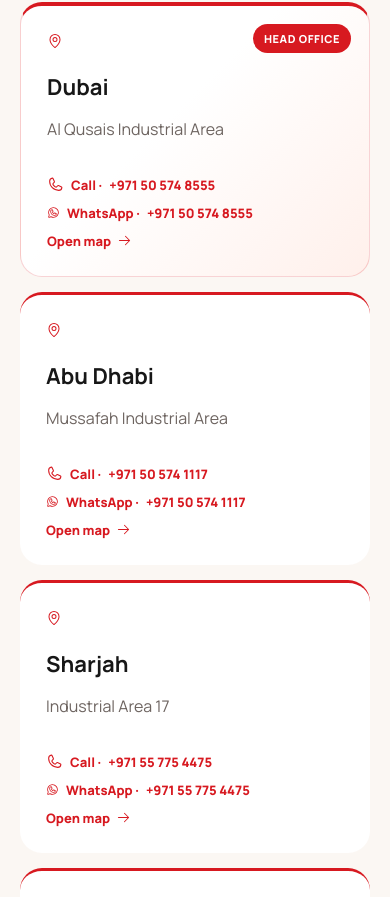
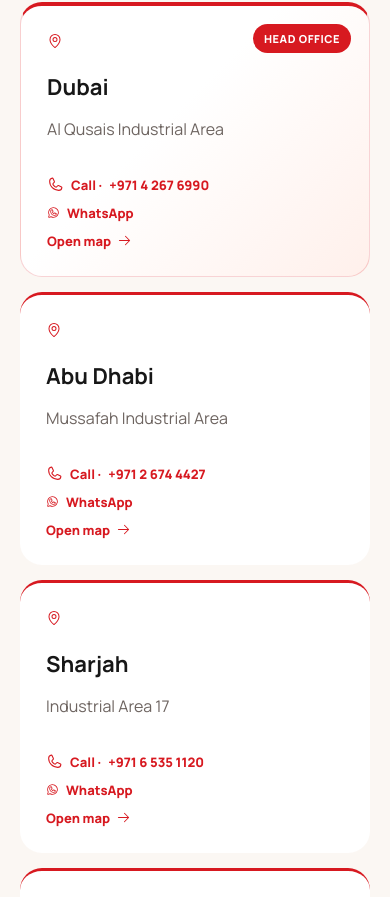
Before and after one commit to Ebrahim-66/ppfire, a React (Vite) app: page / in a window 390 px wide. Shown: the part 10606-11503 px from the top of the page. Built offline with nearby package versions, Linux system fonts and the light colour scheme; no server answers.

Commit message:
Update office phone numbers and WhatsApp links

```diff
--- a/src/App.jsx
+++ b/src/App.jsx
@@ -7,7 +7,7 @@ ar:{dir:'rtl',nav:['من نحن','الخدمات','خبراتنا','المواق
 const sectorAr={'Healthcare':'الرعاية الصحية','Government':'حكومي','Real estate':'العقارات','Facilities':'إدارة المرافق','Education':'التعليم','Maintenance':'الصيانة','Transport':'النقل','Hospitality':'الضيافة','Construction':'المقاولات','Retail':'التجزئة'};
 const formText={en:{inquirySaved:'Thank you for contacting FIRECO. We have received your enquiry and will review it.',inquirySavedNoMail:'Thank you for contacting FIRECO. We have received your enquiry and will review it.',applicationSaved:'Thank you for applying to FIRECO. We have received your application and CV.',applicationSavedNoMail:'Thank you for applying to FIRECO. We have received your application and CV.',submitError:'The server could not accept your submission right now. Please try again shortly.',networkError:'Could not connect to the server. Check your internet connection and try again.',cvError:'Please attach a PDF CV no larger than 3 MB.',cv:'Upload your CV (PDF, up to 3 MB)',sending:'Submitting…'},ar:{inquirySaved:'شكرًا لتواصلك مع فايركو. استلمنا استفسارك وسيقوم فريقنا بمراجعته.',inquirySavedNoMail:'شكرًا لتواصلك مع فايركو. استلمنا استفسارك وسيقوم فريقنا بمراجعته.',applicationSaved:'شكرًا لتقديمك إلى فايركو. استلمنا طلب التوظيف وسيرتك الذاتية.',applicationSavedNoMail:'شكرًا لتقديمك إلى فايركو. استلمنا طلب التوظيف وسيرتك الذاتية.',submitError:'لم يتمكن الخادم من قبول طلبك حالياً. يرجى المحاولة بعد قليل.',networkError:'تعذّر الاتصال بالخادم. تحقق من اتصال الإنترنت وحاول مجدداً.',cvError:'يرجى إرفاق سيرة ذاتية بصيغة PDF لا يتجاوز حجمها 3 ميغابايت.',cv:'ارفع سيرتك الذاتية (PDF، حتى 3 ميغابايت)',sending:'جارٍ الإرسال…'}};
 const logos=[['DAMAC','damac-logo.png'],['Emirates Post Group','emiratespost-logo.png'],['Dubai Health Authority','dubai-health-authority-logo.png'],['Emirates Health Services','emirates-health-services-logo.png'],['Taaleem','taaleem-logo.png'],['Higher Colleges of Technology','higher-colleges-of-technology-logo.png'],['Medcare','medcare-logo.png'],['Aster Clinic','aster-clinic-logo.jpg'],['Dubai Taxi Company','dubai-taxi-company-logo.png'],['Radisson Hotel Group','radisson-hotel-group-logo.png'],['Al Naboodah','al-naboodah-logo.jpg'],['Al Ghurair Construction','al-ghurair-construction-logo.png'],['LIFE Pharmacy','life-pharmacy-logo.jpg'],['Al Maya Group','al-maya-group-logo.png'],['Al Jaber Group','al-jaber-group-logo.png'],['ASGC','asgc-logo.png'],['The Galleria Al Maryah Island','the-galleria-al-maryah-island-logo.png']];
-const offices=[['Dubai','دبي','Al Qusais Industrial Area','منطقة القصيص الصناعية','+971 50 574 8555'],['Abu Dhabi','أبوظبي','Mussafah Industrial Area','منطقة مصفح الصناعية','+971 50 574 1117'],['Sharjah','الشارقة','Industrial Area 17','المنطقة الصناعية 17','+971 55 775 4475'],['Ajman','عجمان','Al Jurf Industrial 2','الجرف الصناعية 2','+971 54 458 4467'],['Umm Al Quwain','أم القيوين','Umm Al Thuoob','أم الثعوب','+971 54 484 4467'],['Ras Al Khaimah','رأس الخيمة','Felyyah','الفيلية','+971 50 574 4498'],['Fujairah','الفجيرة','Al Hail Industrial','الحيل الصناعية','+971 50 574 4498']];
+const offices=[['Dubai','دبي','Al Qusais Industrial Area','منطقة القصيص الصناعية','+971 4 267 6990'],['Abu Dhabi','أبوظبي','Mussafah Industrial Area','منطقة مصفح الصناعية','+971 2 674 4427'],['Sharjah','الشارقة','Industrial Area 17','المنطقة الصناعية 17','+971 6 535 1120'],['Ajman','عجمان','Al Jurf Industrial 2','الجرف الصناعية 2','+971 6 779 7287'],['Umm Al Quwain','أم القيوين','Umm Al Thuoob','أم الثعوب','+971 54 484 4467'],['Ras Al Khaimah','رأس الخيمة','Felyyah','الفيلية','+971 50 574 4498'],['Fujairah','الفجيرة','Al Hail Industrial','الحيل الصناعية','+971 50 574 4498']];
 const journeyImages=['/assets/journey-design.webp','/assets/journey-supply.webp','/assets/journey-installation.webp','/assets/journey-maintenance.webp'];
 const serviceImages=['/assets/service-fire-alarm-4k.webp','/assets/service-firefighting-4k.webp','/assets/service-amc-4k.webp'];
 function Metric({icon:Icon,value,label,sub}){return <div className="metric"><i><Icon size={24}/></i><div><strong>{value}</strong><span>{label}</span><small>{sub}</small></div></div>}
@@ -37,8 +37,8 @@ export function App(){
  <section className="section why" id="about"><div className="about-visual"><div className="about-main"><img src="/assets/journey-design.webp" alt={lang==='ar'?'فريق فايركو أثناء تصميم أنظمة الحماية':'FIRECO team designing fire protection systems'}/></div><div className="about-secondary"><img src="/assets/journey-maintenance.webp" alt={lang==='ar'?'مهندس فايركو أثناء الصيانة':'FIRECO engineer providing maintenance'}/></div><div className="since-card"><span>{lang==='ar'?'منذ':'Since'}</span><strong>2003</strong><small>{lang==='ar'?'خبرة مستمرة في الإمارات':'UAE expertise that continues'}</small></div><div className="about-mark" aria-hidden="true"><ShieldCheck/></div></div><div className="why-copy"><p className="eyebrow">{t.why}</p><h2>{t.whyTitle}</h2><p>{t.whyText}</p><div className="badges">{t.badges.map(b=><span key={b}><CheckCircle weight="fill"/>{b}</span>)}</div><a className="text-link" href="/api/portal/public/profile" target="_blank">{t.profile}<Arrow/></a></div></section>
  <section className="section clients" id="clients"><Heading label={t.experience} title={t.clientTitle} text={t.clientText}/><div className="filters">{sectors.map(s=><button className={sector===s?'active':''} key={s} onClick={()=>{setSector(s);setVisible(6)}}>{s==='All'?t.all:lang==='ar'?(sectorAr[s]||s):s}</button>)}</div><p className="count">{t.showing} {Math.min(visible,filtered.length)} {t.of} {filtered.length} {t.refs}</p><div className="client-grid">{shown.map((c,i)=><article key={c.name_en+i}><small>{lang==='ar'?(sectorAr[c.sector]||c.sector):c.sector}</small><h3>{lang==='ar'?c.name_ar:c.name_en}</h3><p>{lang==='ar'?c.location_ar:c.location_en}</p></article>)}</div>{visible<filtered.length&&<button className="btn secondary more" onClick={()=>setVisible(v=>v+6)}>{t.load}<Arrow/></button>}</section>
  <section className="purpose"><div><p className="eyebrow">{lang==='en'?'YOUR NEXT STEP':'خطوتك التالية'}</p><h2>{t.purpose}</h2><p>{t.purposeText}</p></div><a className="btn light" href="#contact">{t.start}<Arrow/></a></section>
- <section className="section offices" id="offices"><Heading label={t.offices} title={t.officeTitle} text={lang==='en'?'Contact the office nearest to your building or project.':'تواصل مع المكتب الأقرب إلى المبنى أو المشروع.'}/><div className="office-grid">{offices.map(([en,ar,aen,aar,p],i)=>{const place=`FIRECO Technical Services, ${aen}, ${en}, UAE`;const tel=p.replace(/[\s()-]/g,'');return <article className={i===0?'head-office':''} key={en}>{i===0&&<span className="office-badge">{lang==='ar'?'المكتب الرئيسي':'Head Office'}</span>}<MapPin/><h3>{lang==='ar'?ar:en}</h3><p>{lang==='ar'?aar:aen}</p><div className="office-actions"><a className="call-link" href={`tel:${tel}`}><Phone size={17}/>{lang==='ar'?'اتصال':'Call'} · <bdi dir='ltr' className='phone-number'>{p}</bdi></a><a className="whatsapp-link" href={`https://wa.me/${p.replace(/\D/g,'')}`} target="_blank" rel="noopener noreferrer"><WhatsappLogo/>{lang==='ar'?'واتساب':'WhatsApp'} · <bdi dir='ltr' className='phone-number'>{p}</bdi></a><a className="map-link" href={`https://www.google.com/maps/search/?api=1&query=${encodeURIComponent(place)}`} target="_blank" rel="noreferrer">{lang==='ar'?'فتح الخريطة':'Open map'}<Arrow size={15}/></a></div></article>})}</div></section>
- <section className="section contact" id="contact"><div className="contact-copy"><p className="eyebrow">{lang==='en'?'START A CONVERSATION':'ابدأ الحوار'}</p><h2>{t.contact}</h2><p>{t.contactText}</p><a href="https://wa.me/971505748555" target="_blank" rel="noopener noreferrer"><WhatsappLogo/><bdi dir='ltr' className='phone-number'>+971 50 574 8555</bdi></a><a href="mailto:info@firecots.com"><EnvelopeSimple/>info@firecots.com</a></div><form onSubmit={mail}>
+ <section className="section offices" id="offices"><Heading label={t.offices} title={t.officeTitle} text={lang==='en'?'Contact the office nearest to your building or project.':'تواصل مع المكتب الأقرب إلى المبنى أو المشروع.'}/><div className="office-grid">{offices.map(([en,ar,aen,aar,p],i)=>{const place=`FIRECO Technical Services, ${aen}, ${en}, UAE`;const tel=p.replace(/[\s()-]/g,'');return <article className={i===0?'head-office':''} key={en}>{i===0&&<span className="office-badge">{lang==='ar'?'المكتب الرئيسي':'Head Office'}</span>}<MapPin/><h3>{lang==='ar'?ar:en}</h3><p>{lang==='ar'?aar:aen}</p><div className="office-actions"><a className="call-link" href={`tel:${tel}`}><Phone size={17}/>{lang==='ar'?'اتصال':'Call'} · <bdi dir='ltr' className='phone-number'>{p}</bdi></a><a className="whatsapp-link" href={`https://wa.me/${p.replace(/\D/g,'')}`} target="_blank" rel="noopener noreferrer"><WhatsappLogo/>{lang==='ar'?'واتساب':'WhatsApp'}</a><a className="map-link" href={`https://www.google.com/maps/search/?api=1&query=${encodeURIComponent(place)}`} target="_blank" rel="noreferrer">{lang==='ar'?'فتح الخريطة':'Open map'}<Arrow size={15}/></a></div></article>})}</div></section>
+ <section className="section contact" id="contact"><div className="contact-copy"><p className="eyebrow">{lang==='en'?'START A CONVERSATION':'ابدأ الحوار'}</p><h2>{t.contact}</h2><p>{t.contactText}</p><a href="https://wa.me/971505748555" target="_blank" rel="noopener noreferrer"><WhatsappLogo/>{lang==='ar'?'واتساب':'WhatsApp'}</a><a href="mailto:info@firecots.com"><EnvelopeSimple/>info@firecots.com</a></div><form onSubmit={mail}>
 <div className="two"><Field name="name" label={t.name} required/><Field name="company" label={t.company}/></div>
 <div className="two"><Field name="email" label={t.email} type="email" required/><Field name="phone" label={t.phone}/></div>
 <label>{t.location}<select name="location" required><option value="">—</option>{offices.map(o=><option key={o[0]}>{lang==='ar'?o[1]:o[0]}</option>)}</select></label>
@@ -48,5 +48,5 @@ export function App(){
 <button className="btn primary" disabled={submitting}>{submitting?x.sending:t.send}<Arrow/></button>
  </form></section>
  </>}</main>
- <footer><div><img src="/assets/fireco-logo.svg" alt="FIRECO"/><p>{t.footer}</p></div><div><a href="https://wa.me/971505748555" target="_blank" rel="noopener noreferrer"><WhatsappLogo/><bdi dir='ltr' className='phone-number'>+971 50 574 8555</bdi></a><a href="https://www.instagram.com/firecots/" target="_blank" rel="noopener noreferrer"><InstagramLogo/>Instagram</a><a href="mailto:info@firecots.com"><EnvelopeSimple/>info@firecots.com</a><a href="/careers.html" target="_blank" rel="noopener noreferrer">{t.careerLabel}</a></div><p>© {new Date().getFullYear()} Fireco Technical Services LLC. {t.rights}</p></footer></div>}
+ <footer><div><img src="/assets/fireco-logo.svg" alt="FIRECO"/><p>{t.footer}</p></div><div><a href="https://wa.me/971505748555" target="_blank" rel="noopener noreferrer"><WhatsappLogo/>{lang==='ar'?'واتساب':'WhatsApp'}</a><a href="https://www.instagram.com/firecots/" target="_blank" rel="noopener noreferrer"><InstagramLogo/>Instagram</a><a href="mailto:info@firecots.com"><EnvelopeSimple/>info@firecots.com</a><a href="/careers.html" target="_blank" rel="noopener noreferrer">{t.careerLabel}</a></div><p>© {new Date().getFullYear()} Fireco Technical Services LLC. {t.rights}</p></footer></div>}
 function Heading({label,title,text}){return <div className="heading"><div><p className="eyebrow">{label}</p><h2>{title}</h2></div><p>{text}</p></div>};function Field({label,...p}){return <label>{label}<input {...p} dir={p.type==='tel'||p.name==='phone'?'ltr':undefined}/></label>}
```
